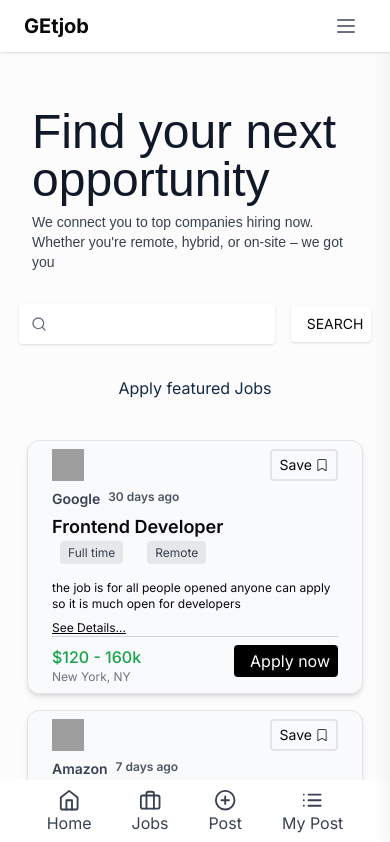
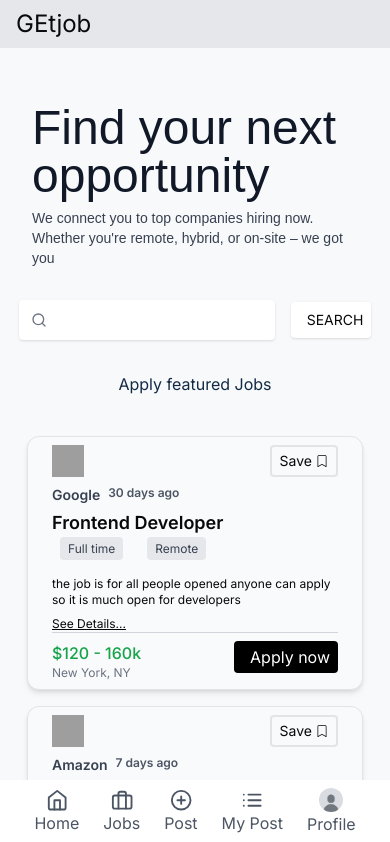
Before and after one commit to Hussena12/Job_board, a React (Vite) app: page /Dashboard in a window 390 px wide. Shown: the top 842 px of the page. Built offline with nearby package versions, Linux system fonts and the light colour scheme; grey boxes are pictures that could not be loaded; a web font is replaced by a local one.

Commit message:
mobile nav

```diff
--- a/src/App.jsx
+++ b/src/App.jsx
@@ -41,7 +41,7 @@ const AppWrapper = () => (
 
 function App() {
   const location = useLocation();
-  const hideNavbarOn = ["/Login", "/Register", "/PostJob"];
+  const hideNavbarOn = ["/Login", "/Register", "/PostJob", "/Dashboard"];
   const shouldHideNavbar = hideNavbarOn.includes(location.pathname);
 
   const { currentMode } = useStateContext();
--- a/src/Dashboard/Dashboard.jsx
+++ b/src/Dashboard/Dashboard.jsx
@@ -12,11 +12,17 @@ const pages = {
   post: <PostJob />,
   myPost: <MyPostedJob />,
 };
+
 const Dashboard = () => {
   const [activePage, setActivePage] = useState("home");
   return (
     <div className=" flex flex-col h-min-screen">
-      <main className=" overflow-y-auto pb-16">{pages[activePage]}</main>
+      <div className="h-12 flex items-center fixed w-full bg-gray-200 z-50  pl-4 text-2xl ">
+        GEtjob
+      </div>
+      <main className=" overflow-y-auto pb-16 pt-12 bg-[#f8f9fa]">
+        {pages[activePage]}
+      </main>
       <SideBar activePage={activePage} setActivePage={setActivePage} />
     </div>
   );
--- a/src/Dashboard/SideBar.jsx
+++ b/src/Dashboard/SideBar.jsx
@@ -4,7 +4,7 @@ import { FiHome, FiBriefcase, FiPlusCircle, FiList } from "react-icons/fi";
 const SideBar = ({ activePage, setActivePage }) => {
   return (
     <div className=" fixed bottom-0 w-full">
-      <div className="flex gap-10  text-gray-700 bg-white z-50 h-16 justify-center">
+      <div className="flex gap-6  text-gray-600 bg-white z-50 h-16 justify-center">
         <button
           onClick={() => setActivePage("home")}
           className={`flex flex-col justify-center items-center `}
@@ -33,6 +33,13 @@ const SideBar = ({ activePage, setActivePage }) => {
           <FiList className="text-[1.4rem]" />
           <span>My Post</span>
         </button>
+        <button
+          onClick={() => setActivePage("myPost")}
+          className={`flex flex-col justify-center items-center`}
+        >
+          <img src="/dummy.jpg" alt="user" className="w-6 h-6 rounded-full" />
+          <span> Profile</span>
+        </button>
       </div>
     </div>
   );
--- a/src/layout/Footer.jsx
+++ b/src/layout/Footer.jsx
@@ -85,7 +85,7 @@ const Footer = () => {
           </div>
         </div>
       </div>
-      <div className=" relative border-t-1 dark:border-[#2e2e2e] border-color  mx-8 md:mx-12 ml:mx-16  ">
+      <div className=" relative  dark:border-[#2e2e2e] border-color  mx-8 md:mx-12 ml:mx-16  ">
         <div className="pt-8 pb-8 md:pb-24  flex justify-between">
           <p className="text-[0.65rem] text-gray-500 dark:text-neutral-400">
             &copy; GEtjob Inc {currentYear}
```
Also changed, not shown: public/dummy.jpg (added).
